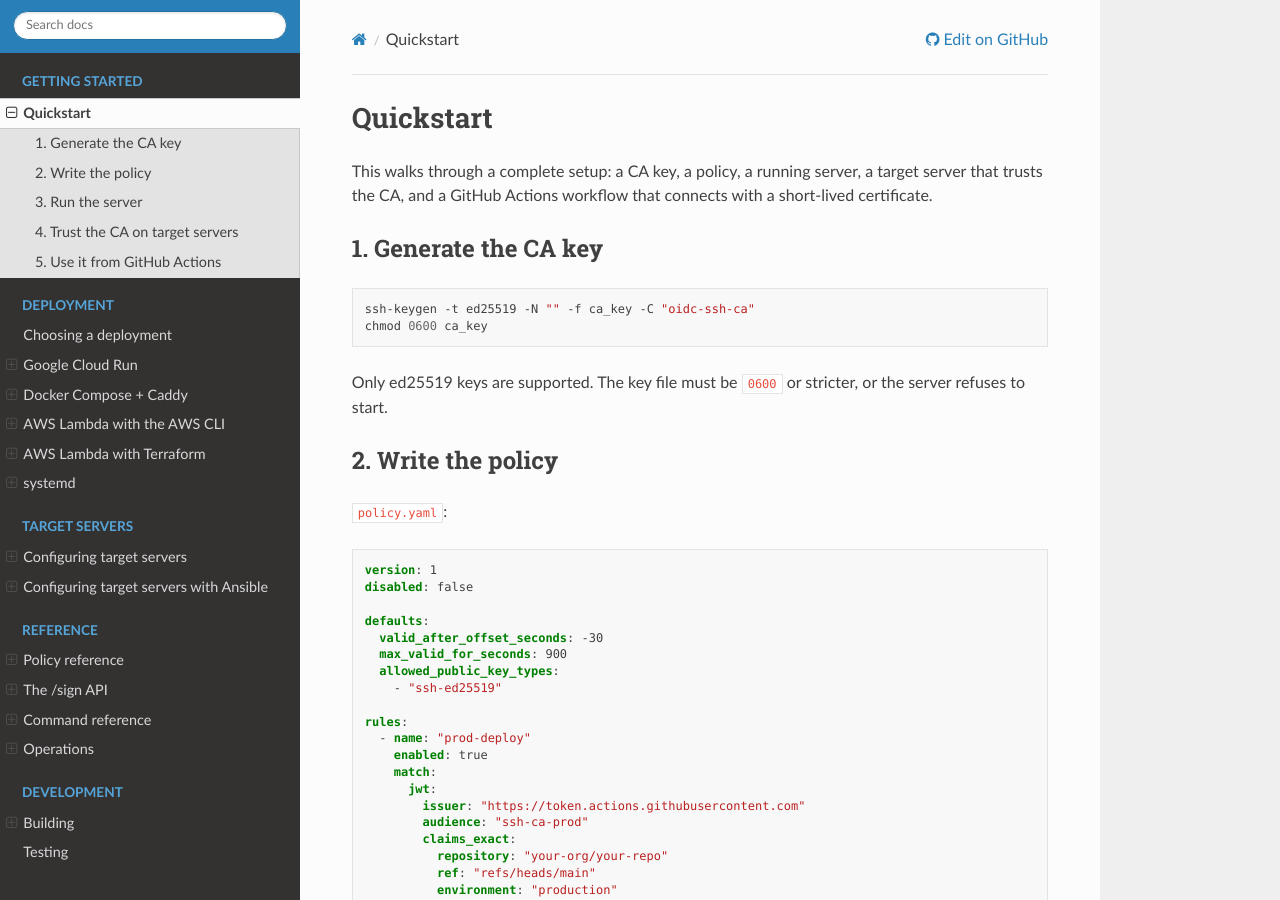
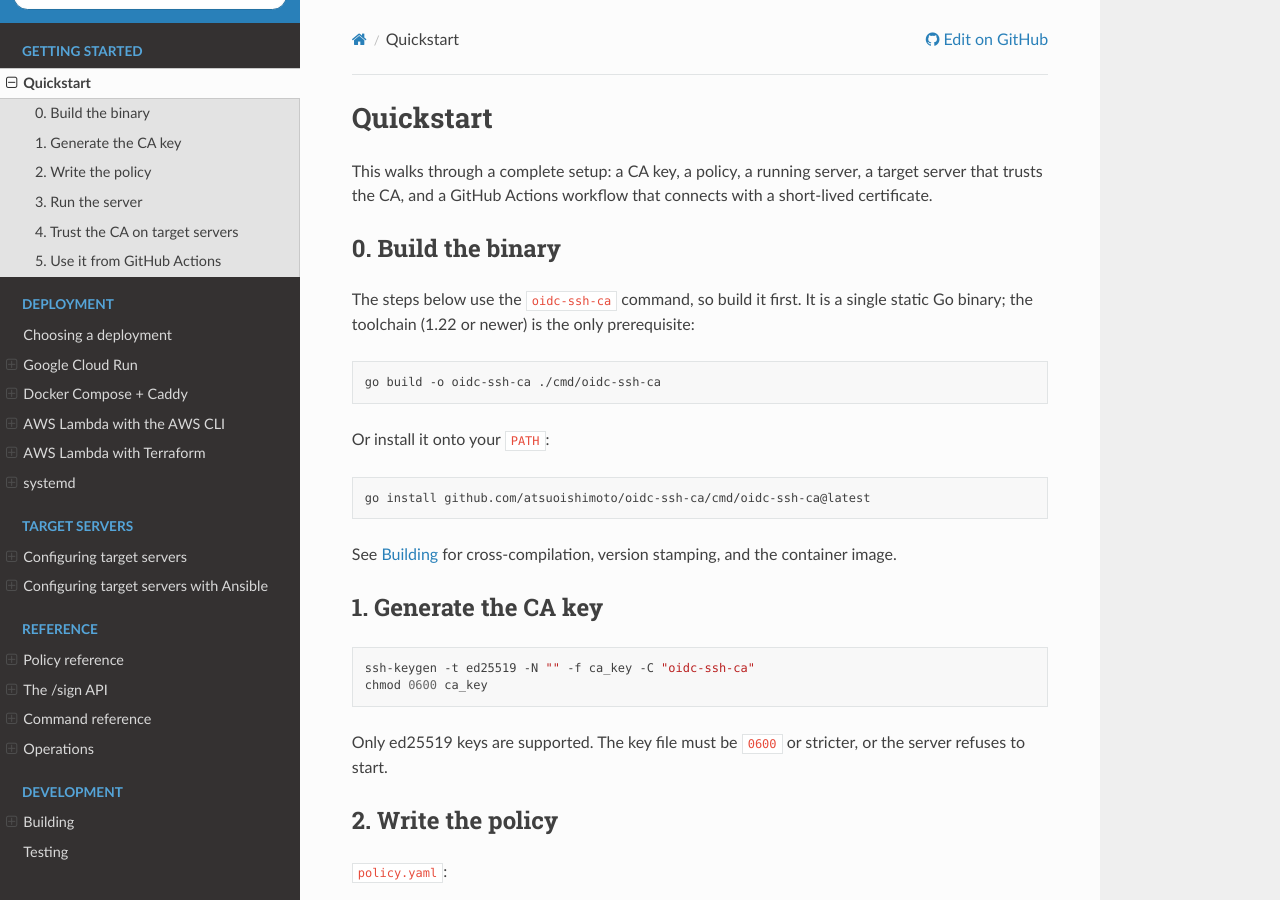
Before and after one commit to atsuoishimoto/oidc-ssh-ca, a Sphinx documentation site: the page built from docs/quickstart.md, in a window 1280 px wide and 900 px high. Built offline with Sphinx 7.4.7 and the Read the Docs theme 3.1.0, drawn with Linux system fonts in a browser that asks for light colours.

Commit message:
docs: add build step to quickstart
The quickstart uses the oidc-ssh-ca command throughout, so lead with a
build/install step and link to the full build guide.

````diff
--- a/docs/quickstart.md
+++ b/docs/quickstart.md
@@ -3,6 +3,25 @@
 This walks through a complete setup: a CA key, a policy, a running server,
 a target server that trusts the CA, and a GitHub Actions workflow that
 connects with a short-lived certificate.
+
+## 0. Build the binary
+
+The steps below use the `oidc-ssh-ca` command, so build it first. It is a
+single static Go binary; the toolchain (1.22 or newer) is the only
+prerequisite:
+
+```bash
+go build -o oidc-ssh-ca ./cmd/oidc-ssh-ca
+```
+
+Or install it onto your `PATH`:
+
+```bash
+go install github.com/atsuoishimoto/oidc-ssh-ca/cmd/oidc-ssh-ca@latest
+```
+
+See [Building](building.md) for cross-compilation, version stamping, and
+the container image.
 
 ## 1. Generate the CA key
 
````
